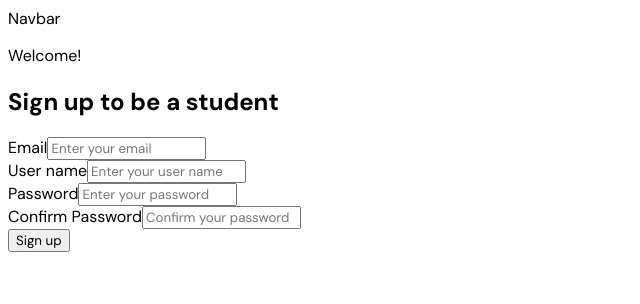
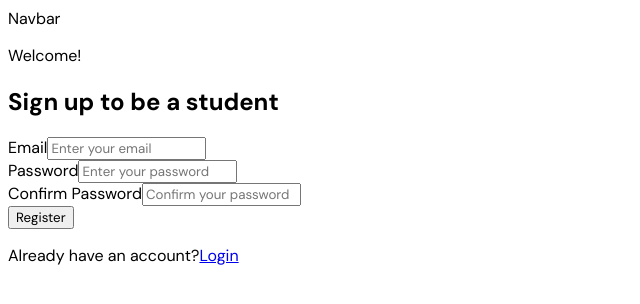
Before and after one commit to thesarpex/Learnflow-LMS, a React (Vite) app: page /signup in a window 1280 px wide. Shown: the top 304 px of the page, without its empty margins (0-640 px from the left). Built offline with nearby package versions, Linux system fonts and the light colour scheme; no server answers.

Commit message:
added link to login under button

```diff
--- a/src/routes/student/Signup.jsx
+++ b/src/routes/student/Signup.jsx
@@ -1,6 +1,6 @@
 import React, { useState } from 'react'
 import { useAuth } from '../../context/AuthContext';
-import { useNavigate } from 'react-router-dom';
+import { Link, useNavigate } from 'react-router-dom';
 
 const Signup = () => {
 
@@ -16,11 +16,11 @@ const handleSubmit = async (e) => {
   e.preventDefault();
   setError('');
 
-  if(!email || !password || !passConfirm) {
+  if(!email || !password || !passwordConfirm) {
     return setError('Please fill in all fields')
   }
 
-  if(password !==passConfirm) {
+  if(password !==passwordConfirm) {
     return setError('Passwords do not match')
   }
 
@@ -61,12 +61,12 @@ const handleSubmit = async (e) => {
           <input id='email' type='email'  value={email} onChange={(e) => setEmail(e.target.value)} placeholder='Enter your email' required />
         </div>
 
-        <div>
+        {/*<div>
           <label htmlFor='username'>
             User name
           </label>
-          <input id='username' type='text'  value={''} onChange={''} placeholder='Enter your user name' required />
-        </div>
+          <input id='username' type='text' onChange={''} placeholder='Enter your user name' required />
+        </div>*/}
 
         <div>
           <label htmlFor='password'>
@@ -83,9 +83,16 @@ const handleSubmit = async (e) => {
         </div>
 
         <button type='submit' disabled={loading}>
-          {loading ? 'Creating Account...' : 'Sign up'}
+          {loading ? 'Creating Account...' : 'Register'}
         </button>
       </form>
+
+      <div>
+        <p>
+          Already have an account?
+          <Link to='/login'>Login</Link>
+        </p>
+      </div>
     </div>
   )
 }
```
